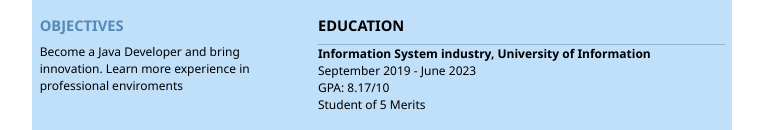
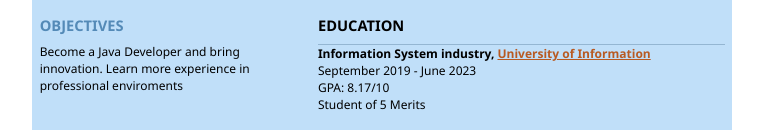
Before and after one commit to kunboy1608/NA-Web, a plain HTML site: page CV.html in a window 1280 px wide. Shown: the part 295-425 px from the top of the page, without its empty margins (258-1021 px from the left). Drawn offline with Linux system fonts and the light colour scheme.

Commit message:
modified:   CV.html

```diff
--- a/CV.html
+++ b/CV.html
@@ -194,20 +194,16 @@
 		<table class=MsoNormalTable border=0 cellspacing=0 cellpadding=0 width=700
 			style='width:525.15pt;border-collapse:collapse'>
 			<tr style='height:220.5pt'>
-				<td width=240 valign=bottom style='width:2.5in;padding:0in 5.75pt 0in 5.75pt;
-  height:220.5pt'>
+				<td width=240 valign=bottom style='width:2.5in;padding:0in 5.75pt 0in 5.75pt; height:220.5pt'>
 					<p class=MsoNormal align=center style='text-align:center'><span lang=VI><img width=154 height=258
 								id="H�nh &#7843;nh 5" style='border-radius: 50px;'src="CV.files/avatar.jpg"></span></p>
 				</td>
-				<td width=48 valign=top style='width:.5in;padding:0in 5.75pt 0in 5.75pt;
-  height:220.5pt'>
+				<td width=48 valign=top style='width:.5in;padding:0in 5.75pt 0in 5.75pt; height:220.5pt'>
 					<p class=MsoNormal><span lang=VI>&nbsp;</span></p>
 				</td>
-				<td width=412 valign=bottom style='width:309.15pt;padding:0in 5.75pt 0in 5.75pt;
-  height:220.5pt'>
+				<td width=412 valign=bottom style='width:309.15pt;padding:0in 5.75pt 0in 5.75pt; height:220.5pt'>
 					<p class=MsoTitle>Hoàng Đình Phú</p>
-					<p class=MsoSubtitle><span style='text-fit:1.5in'><span style='letter-spacing:
-  .1pt'>Java Developer</span></span></p>
+					<p class=MsoSubtitle><span style='text-fit:1.5in'><span style='letter-spacing: .1pt'>Java Developer</span></span></p>
 				</td>
 			</tr>
 			<tr>
@@ -235,7 +231,7 @@
 					<div style='border:none;border-bottom:solid #94B6D2 1.0pt;padding:0in 0in 1.0pt 0in'>
 						<h2>Education</h2>
 					</div>
-					<h4>Information System industry, University of Information</h4>
+					<h4>Information System industry, <a href="https://www.uit.edu.vn/">University of Information</a></h4>
 					<p class=MsoDate>September 2019 <span lang=VI>- </span>June 2023</p>
 					<p class=MsoNormal>GPA: 8.17/10</p>
 					<p class=MsoNormal>Student of 5 Merits</p>
```
